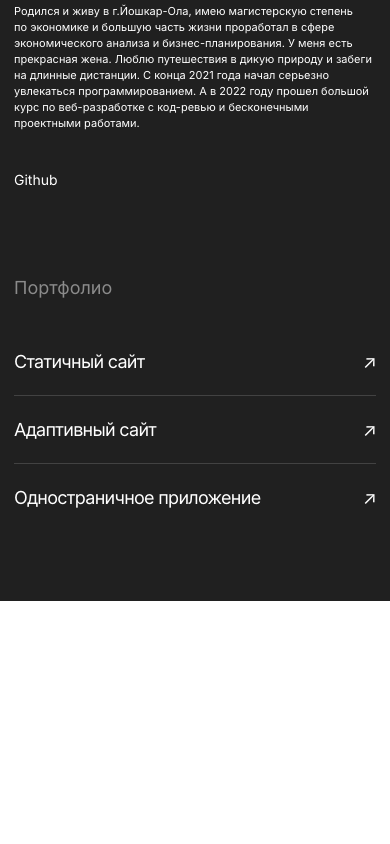
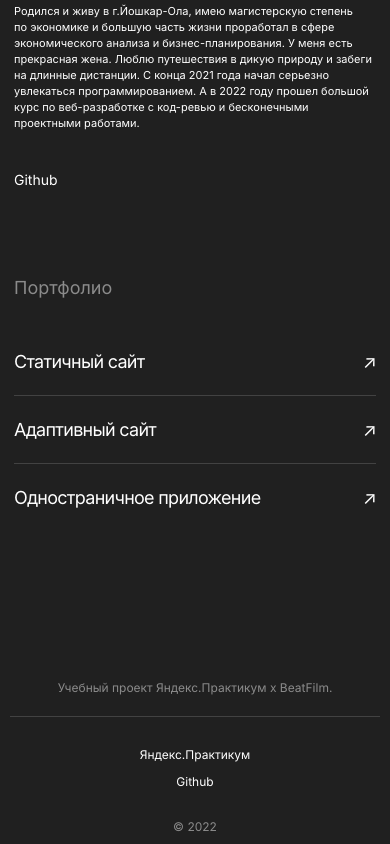
Before and after one commit to ns-mamaev/movies-explorer-frontend, a React (Create React App) app: page / in a window 390 px wide. Shown: the part 2569-3413 px from the top of the page. Before the commit the page ends 3170 px from the top, so only its background shows below. Built offline with nearby package versions, Linux system fonts and the light colour scheme.

Commit message:
feat: add Footer component

```diff
--- a/src/components/App/App.jsx
+++ b/src/components/App/App.jsx
@@ -1,3 +1,4 @@
+import Footer from '../Footer/Footer';
 import Main from '../Main/Main';
 import './App.css';
 
@@ -5,6 +6,7 @@ const App = () => {
   return (
     <div className="page">
       <Main />
+      <Footer />
     </div>
   );
 }
--- a/src/components/Footer/Footer.css
+++ b/src/components/Footer/Footer.css
@@ -0,0 +1,88 @@
+.footer {
+  padding: 79px 70px 20px;
+  margin: 0 auto;
+  max-width: 1140px;
+}
+
+.footer__info {
+  margin: 0 auto 20px;
+  padding: 0 0 20px;
+  border-bottom: 1px solid #424242;
+  text-align: center;
+  font-weight: 400;
+  font-size: 13px;
+  line-height: 16px;
+  color: #8B8B8B;
+}
+
+.footer__columns {
+  display: flex;
+  justify-content: space-between;
+  font-weight: 400;
+  color: var(--textcolor-main);
+  font-size: 13px;
+  line-height: 16px;
+}
+
+.footer__column_content_copyright {
+  margin: 0;
+}
+
+.footer__links {
+  display: flex;
+  column-gap: 20px;
+  text-decoration: none;
+  list-style: none;
+  margin: 0;
+  padding: 0;
+}
+
+.footer__link {
+  text-decoration: none;
+  color: var(--textcolor-main)
+}
+
+.footer__link:hover {
+  opacity: .6;
+}
+
+@media screen and (max-width: 768px) {
+  .footer {
+    padding: 79px 30px 20px;
+  }
+}
+
+@media screen and (max-width: 450px) {
+  .footer {
+    padding: 79px 10px 10px;
+  }
+
+  .footer__info {
+    margin-bottom: 30px;
+    padding-bottom: 21px;
+    font-size: 12px;
+    line-height: 15px;
+  }
+
+  .footer__columns {
+    flex-direction: column;
+    align-items: center;
+    row-gap: 30px;
+    font-size: 13px;
+    line-height: 16px;
+    font-size: 12px;
+    line-height: 15px;
+  }
+
+  .footer__column_content_copyright {
+    order: 100;
+    color: #8B8B8B;
+  }
+
+  .footer__links {
+    flex-direction: column;
+    align-items: center;
+    row-gap: 12px;
+    column-gap: unset;
+  }
+}
--- a/src/components/Footer/Footer.jsx
+++ b/src/components/Footer/Footer.jsx
@@ -2,8 +2,21 @@ import './Footer.css';
 
 const Footer = () => {
   return (
-    <footer>
-
+    <footer className='footer'>
+      <p className='footer__info'>Учебный проект Яндекс.Практикум х BeatFilm.</p>
+      <div className='footer__columns'>
+        <p className='footer__column footer__column_content_copyright'>&#xa9; 2022</p>
+        <nav className='footer__column footer__column_content_nav-links'>
+          <ul className='footer__links'>
+            <li className='footer__link-item'>
+              <a className='footer__link' href='https://praktikum.yandex.ru/' target='_blank' rel='noreferrer'>Яндекс.Практикум</a>
+            </li>
+            <li className='footer__link-item'>
+              <a className='footer__link' href='https://github.com/ns-mamaev' target='_blank' rel='noreferrer'>Github</a>
+            </li>
+          </ul>
+        </nav>
+      </div>
     </footer>
   )
 };
```
